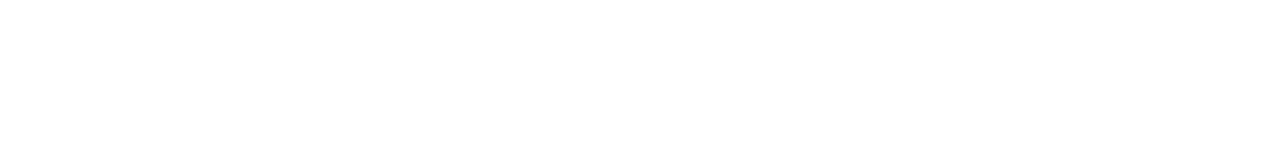
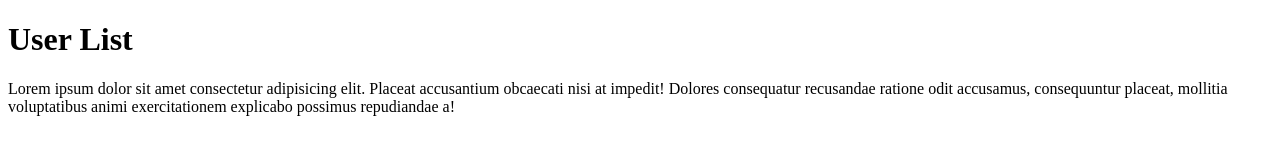
Before and after one commit to AntonioM27/moj-prvi-repo, a plain HTML site: page index.html in a window 1280 px wide. Drawn offline with Linux system fonts and the light colour scheme.

Commit message:
feat: user list

```diff
--- a/index.html
+++ b/index.html
@@ -5,5 +5,13 @@
     <meta name="viewport" content="width=device-width, initial-scale=1.0" />
     <title>Document</title>
   </head>
-  <body></body>
+  <body>
+    <h1>User List</h1>
+    <p>
+      Lorem ipsum dolor sit amet consectetur adipisicing elit. Placeat
+      accusantium obcaecati nisi at impedit! Dolores consequatur recusandae
+      ratione odit accusamus, consequuntur placeat, mollitia voluptatibus animi
+      exercitationem explicabo possimus repudiandae a!
+    </p>
+  </body>
 </html>
```
